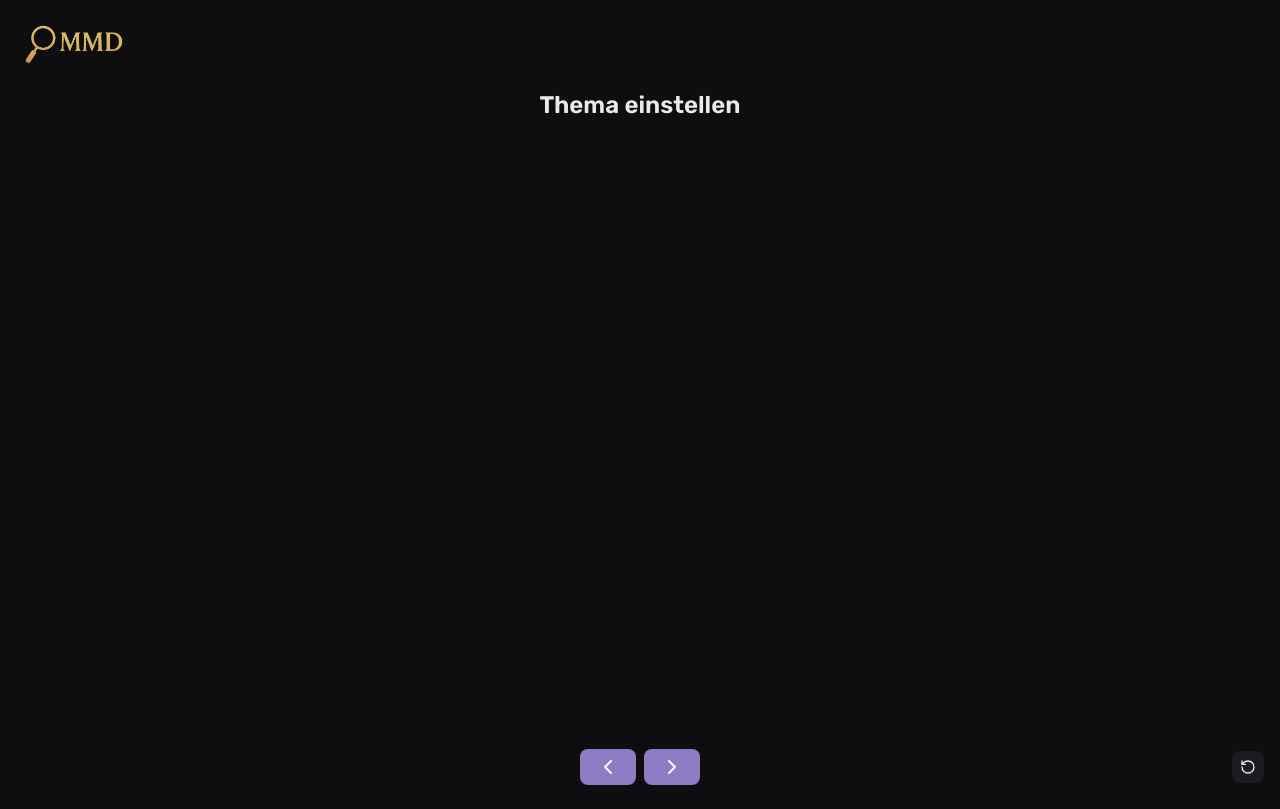
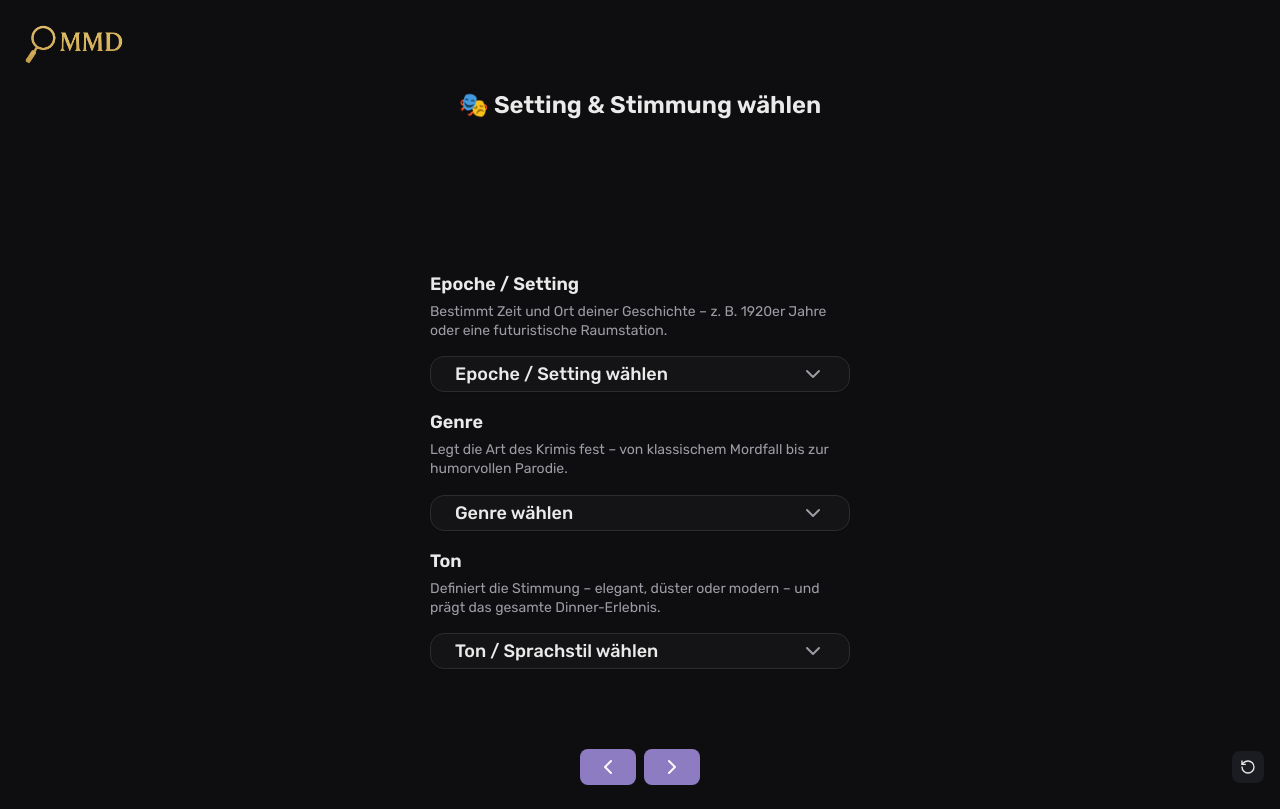
Before and after one commit to Rajpreet0/Murder_Mystery_Generator, a Next.js app: page /wizard in a window 1280 px wide. Both pictures are taken after a click on the button 672 px from the left and 767 px from the top of the page. Built offline with nearby package versions, Linux system fonts and the light colour scheme.

Commit message:
added wizard step2

```diff
--- a/components/DropdownAbstract.tsx
+++ b/components/DropdownAbstract.tsx
@@ -1,18 +1,92 @@
-import { DropdownMenu, DropdownMenuContent, DropdownMenuTrigger } from "./ui/dropdown-menu"
+import { useState } from "react";
+import { DropdownMenu, DropdownMenuContent, DropdownMenuItem, DropdownMenuTrigger } from "./ui/dropdown-menu"
+import { Button } from "./ui/button";
+import clsx from "clsx";
+import { ChevronDown } from "lucide-react";
+
+interface DropdownOption {
+  value: string;
+  label: string;
+  icon?: string;
+}
 
 interface DropdownAbstractProps {
     triggerText: string;
-    children: React.ReactNode;
+    options: DropdownOption[];
+    label?: string;
+    description?: string;
+    selected?: string;
+    onSelect: (value: string) => void;
 }
 
-const DropdownAbstract: React.FC<DropdownAbstractProps> = ({triggerText, children}) => {
+const DropdownAbstract: React.FC<DropdownAbstractProps> = ({triggerText, options, label, description, selected, onSelect}) => {
+
+  const [open, setOpen] = useState(false);
+
   return (
-    <DropdownMenu>
-        <DropdownMenuTrigger>{triggerText}</DropdownMenuTrigger>
-        <DropdownMenuContent>
-            {children}
+    <div className="flex flex-col items-start w-full gap-2 px-2 sm:px-0">
+      {/* Label + Description */}
+      {label && (
+        <div className="w-full">
+          <p className="text-base sm:text-lg font-semibold text-[#EAEAEA] mb-1">
+            {label}
+          </p>
+          {description && (
+            <p className="text-sm text-[#9C9CA5] mb-2 max-w-full sm:max-w-[420px] leading-snug">
+              {description}
+            </p>
+          )}
+        </div>
+      )}
+
+      {/* Dropdown */}
+      <DropdownMenu onOpenChange={setOpen}>
+        <DropdownMenuTrigger asChild>
+          <Button
+            variant="outline"
+            className={clsx(
+              "w-full sm:w-[420px] justify-between rounded-lg sm:rounded-xl font-medium cursor-pointer transition-all",
+              "px-4 py-3 sm:px-6 sm:py-4 text-base sm:text-lg",
+              "bg-[#141416] text-[#EAEAEA] border border-[#2C2C2C]",
+              "hover:border-[#8E7CC3] hover:text-[#D4AF37] hover:bg-transparent",
+              selected &&
+                "border-[#8E7CC3] text-[#D4AF37] shadow-[0_0_10px_#8E7CC340]"
+            )}
+          >
+            {selected ? selected : triggerText}
+            <ChevronDown
+              className={clsx(
+                "ml-2 h-4 sm:h-5 w-4 sm:w-5 transition-transform text-[#9C9CA5]",
+                open && "rotate-180 text-[#D4AF37]"
+              )}
+            />
+          </Button>
+        </DropdownMenuTrigger>
+
+        <DropdownMenuContent
+          className={clsx(
+            "w-[90vw] sm:w-[420px] rounded-xl p-2 border border-[#2C2C2C]",
+            "bg-[#141416] text-[#EAEAEA] shadow-[0_0_15px_#8E7CC320]"
+          )}
+        >
+          {options.map((opt) => (
+            <DropdownMenuItem
+              key={opt.value}
+              onClick={() => onSelect(opt.value)}
+              className={clsx(
+                "cursor-pointer rounded-md px-3 sm:px-4 py-3 sm:py-3.5 text-base sm:text-lg transition-colors",
+                "hover:bg-[#1E1E22] hover:text-[#D4AF37]",
+                selected === opt.value &&
+                  "bg-[#1C1C1F] text-[#8E7CC3] shadow-[0_0_6px_#8E7CC340]"
+              )}
+            >
+              {opt.icon && <span className="mr-2 text-lg sm:text-xl">{opt.icon}</span>}
+              {opt.label}
+            </DropdownMenuItem>
+          ))}
         </DropdownMenuContent>
-    </DropdownMenu>
+      </DropdownMenu>
+    </div>
   )
 }
 
--- a/components/TooltipAbstract.tsx
+++ b/components/TooltipAbstract.tsx
@@ -14,7 +14,7 @@ const TooltipAbstract: React.FC<TooltipAbstractProps> = ({
         <TooltipTrigger asChild>
             {children}
         </TooltipTrigger>
-        <TooltipContent className="tracking-wider text-md">
+        <TooltipContent className="tracking-wider text-md bg-lightBlack">
             {tooltipText}
         </TooltipContent>
     </Tooltip>
--- a/components/ui/tooltip.tsx
+++ b/components/ui/tooltip.tsx
@@ -46,13 +46,13 @@ function TooltipContent({
         data-slot="tooltip-content"
         sideOffset={sideOffset}
         className={cn(
-          "bg-foreground text-background animate-in fade-in-0 zoom-in-95 data-[state=closed]:animate-out data-[state=closed]:fade-out-0 data-[state=closed]:zoom-out-95 data-[side=bottom]:slide-in-from-top-2 data-[side=left]:slide-in-from-right-2 data-[side=right]:slide-in-from-left-2 data-[side=top]:slide-in-from-bottom-2 z-50 w-fit origin-(--radix-tooltip-content-transform-origin) rounded-md px-3 py-1.5 text-xs text-balance",
+          "bg-lightBlack text-background animate-in fade-in-0 zoom-in-95 data-[state=closed]:animate-out data-[state=closed]:fade-out-0 data-[state=closed]:zoom-out-95 data-[side=bottom]:slide-in-from-top-2 data-[side=left]:slide-in-from-right-2 data-[side=right]:slide-in-from-left-2 data-[side=top]:slide-in-from-bottom-2 z-50 w-fit origin-(--radix-tooltip-content-transform-origin) rounded-md px-3 py-1.5 text-xs text-balance",
           className
         )}
         {...props}
       >
         {children}
-        <TooltipPrimitive.Arrow className="bg-foreground fill-foreground z-50 size-2.5 translate-y-[calc(-50%_-_2px)] rotate-45 rounded-[2px]" />
+        <TooltipPrimitive.Arrow className="bg-lightBlack fill-foreground z-50 size-2.5 translate-y-[calc(-50%_-_2px)] rotate-45 rounded-[2px]" />
       </TooltipPrimitive.Content>
     </TooltipPrimitive.Portal>
   )
--- a/modules/wizard/ui/components/step2-view.tsx
+++ b/modules/wizard/ui/components/step2-view.tsx
@@ -1,8 +1,63 @@
+"use client";
+import DropdownAbstract from "@/components/DropdownAbstract"
+import { useWizardStore } from "@/store/useWizardStore"
 
 const StepTwo = () => {
+  const { setting, tone, genre, updateField } = useWizardStore();
+
+  const epochOptions = [
+    { value: "Historisch", label: "🕯️ Historisch / Klassisch" },
+    { value: "Fantasy", label: "🔮 Mystisch / Fantasie" },
+    { value: "Modern", label: "💼 Modern / Urban" },
+    { value: "SciFi", label: "🚀 Futuristisch / Sci-Fi" },
+    { value: "Exotisch", label: "🏝️ Exotisch / Abenteuerlich" },
+  ];
+
+  const genreOptions = [
+    { value: "Klassik", label: "🕵️‍♂️ Klassischer Krimi" },
+    { value: "Komoedie", label: "😂 Komödie / Parodie" },
+    { value: "Drama", label: "💔 Drama" },
+    { value: "Thriller", label: "⚙️ Thriller" },
+    { value: "Mystery", label: "🧙 Mystery / Übernatürlich" },
+    { value: "Noir", label: "🎬 Film-Noir / Retro" },
+  ]
+
+  const toneOptions = [
+    { value: "Elegant", label: "🎩 Elegant & klassisch" },
+    { value: "Humor", label: "😂 Humorvoll & sarkastisch" },
+    { value: "Klever", label: "🧠 Clever & analytisch" },
+    { value: "Dark", label: "💀 Düster & ernst" },
+    { value: "Modern", label: "🌈 Locker & modern" },
+  ]
+
   return (
-    <div>
+    <div className="flex flex-col items-center gap-4 w-full max-w-lg">
+      <DropdownAbstract
+        triggerText="Epoche / Setting wählen"
+        label="Epoche / Setting"
+        description="Bestimmt Zeit und Ort deiner Geschichte – z. B. 1920er Jahre oder eine futuristische Raumstation."
+        options={epochOptions}
+        selected={setting}
+        onSelect={(val) => updateField("setting", val)}
+      />
 
+      <DropdownAbstract
+        triggerText="Genre wählen"
+        label="Genre"
+        description="Legt die Art des Krimis fest – von klassischem Mordfall bis zur humorvollen Parodie."
+        options={genreOptions}
+        selected={genre}
+        onSelect={(val) => updateField("genre", val)}
+      />
+
+      <DropdownAbstract
+        triggerText="Ton / Sprachstil wählen"
+        label="Ton"
+        description="Definiert die Stimmung – elegant, düster oder modern – und prägt das gesamte Dinner-Erlebnis."
+        options={toneOptions}
+        selected={tone}
+        onSelect={(val) => updateField("tone", val)}
+      />
     </div>
   )
 }
--- a/modules/wizard/ui/views/wizard-view.tsx
+++ b/modules/wizard/ui/views/wizard-view.tsx
@@ -14,8 +14,8 @@ const WizardView = () => {
   return (
     <div className="w-full text-white flex flex-col items-center">
         <h2 className="text-2xl font-semibold mb-2 text-textMain">
-            {step === 1 && "Teilnehmer hinzufügen"}
-            {step === 2 && "Thema einstellen"}
+            {step === 1 && "🥸 Teilnehmer hinzufügen"}
+            {step === 2 && "🎭 Setting & Stimmung wählen"}
         </h2>
         <div className=" flex flex-col items-center justify-center relative p-2 w-full h-[85vh]">
         {/* WIZARD CONTENT */}
--- a/store/useWizardStore.ts
+++ b/store/useWizardStore.ts
@@ -9,6 +9,7 @@ interface WizardState {
     step: number;
     players: Player[];
     setting: string;
+    genre: string;
     tone: string;
     courses: number;
     duration: number;
@@ -26,6 +27,7 @@ export const useWizardStore = create<WizardState>((set, get) => ({
     step: 1,
     players: [],
     setting: "",
+    genre: "",
     tone: "",
     courses: 3,
     duration: 3,
```
